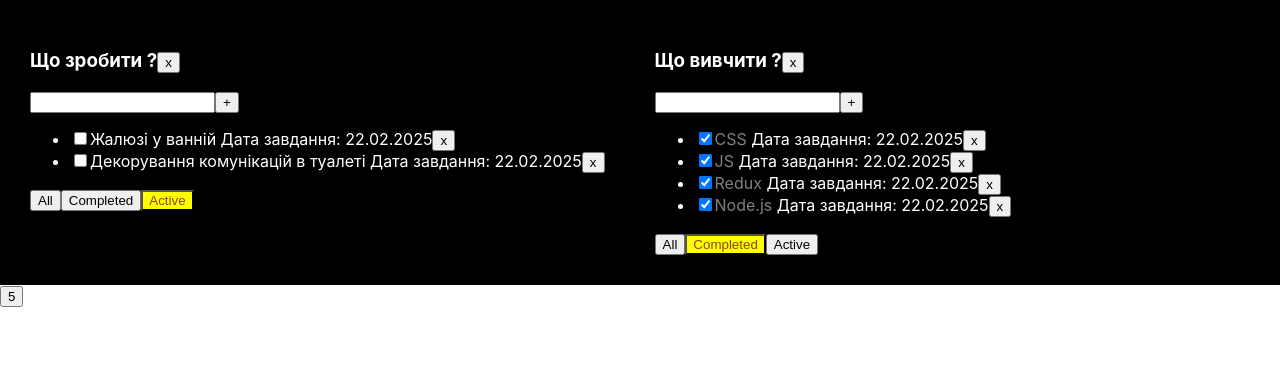
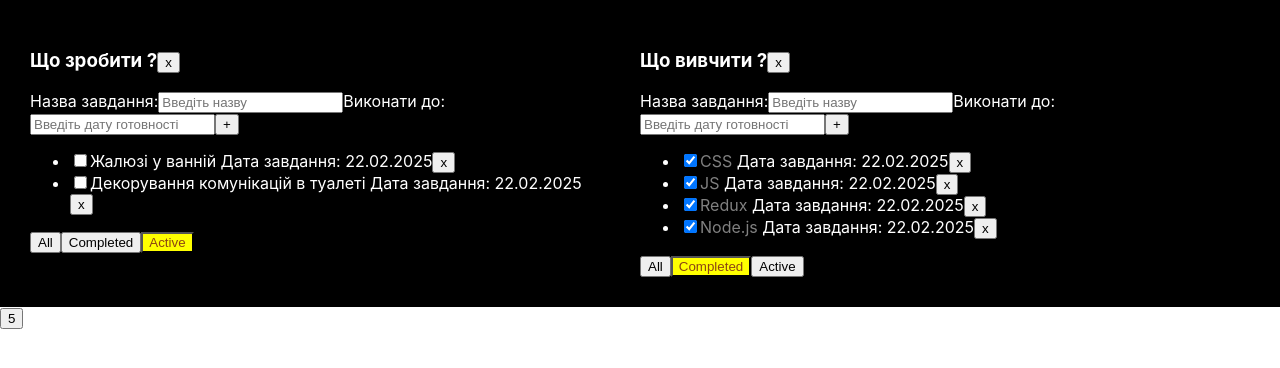
Before and after one commit to IvanSlivenko/todo-list-from-it-camasutra_v_2, a React (Create React App) app in the folder it-incubator-todolist-ts-video/: page / in a window 1280 px wide. Shown: the top 368 px of the page. Built offline with nearby package versions, Linux system fonts and the light colour scheme.

Commit message:
02-03-2025-20-41

```diff
--- a/it-incubator-todolist-ts-video/src/App.tsx
+++ b/it-incubator-todolist-ts-video/src/App.tsx
@@ -58,15 +58,15 @@ function App() {
         let tasks = tasksObj[todolistId];
         let filteredTasks = tasks.filter(t => t.id !== id)
         tasksObj[todolistId]=filteredTasks;
-        setTasks(tasksObj)
+        setTasks({...tasksObj})
     }
 
-    function addTask(currentTitle: string, todolistId: string) {
+    function addTask(currentTitle: string, todolistId: string, period: string) {
         let newTask = {
             id: v1(),
             title: currentTitle,
             isDone: false,
-            period: "25.02.2025"
+            period: period
         };
         let tasks = tasksObj[todolistId];
         let newTasks = [newTask, ...tasks]
--- a/it-incubator-todolist-ts-video/src/TodoList.tsx
+++ b/it-incubator-todolist-ts-video/src/TodoList.tsx
@@ -17,7 +17,7 @@ type PropsType = {
     tasks: Array<TaskType>,
     removeTask: (id: string, todolistId: string) => void,
     changeFilter: (value: FilterValuesType, todolistId: string) => void,
-    addTask: (currentTitle: string, todolistId: string) => void
+    addTask: (currentTitle: string, todolistId: string, period: string) => void
     changeTaskStatus: (taskId: string, status: boolean, todolistId: string) => void
     filter: FilterValuesType
     removeTodolist: (todolistId: string ) => void
@@ -28,15 +28,19 @@ type PropsType = {
 export function TodoList(props: PropsType) {
 
     const [newTaskTitle, setNewTaskTitle] = useState("");
+    const [newTaskPeriod, setNewTaskPeriod] = useState("");
     const [error, setError] = useState<string | null>(null);
 
     const onNewTitleChange = (e: ChangeEvent<HTMLInputElement>) => {
         setNewTaskTitle(e.currentTarget.value)
     }
+    const onNewPeriodChange = (e: ChangeEvent<HTMLInputElement>) => {
+        setNewTaskPeriod(e.currentTarget.value)
+    }
 
     const onKeyPresHandler = (e: KeyboardEvent<HTMLInputElement>) => {
         setError(null);
-        if (newTaskTitle.trim() === "") {
+        if (newTaskTitle.trim() === "" && newTaskPeriod.trim() === "") {
             setError("Field is requared")
             return;
         }
@@ -46,16 +50,18 @@ export function TodoList(props: PropsType) {
             return;
         }
 
+
         if (e.key === "Enter") {
-            props.addTask(newTaskTitle, props.id);
+            props.addTask(newTaskTitle, props.id, newTaskPeriod);
             setNewTaskTitle("");
+            setNewTaskPeriod("");
 
         }
     }
 
 
     const addTask = () => {
-        if (newTaskTitle.trim() === "") {
+        if (newTaskTitle.trim() === "" ||  newTaskPeriod.trim() === "") {
             setError("Field is requared")
             return;
         }
@@ -63,9 +69,11 @@ export function TodoList(props: PropsType) {
         if (newTaskTitle === "херня") {
             return;
         }
-        props.addTask(newTaskTitle, props.id);
+
+        props.addTask(newTaskTitle, props.id, newTaskPeriod);
         setNewTaskTitle("");
         setError("");
+        setNewTaskPeriod("");
     }
 
 
@@ -91,9 +99,23 @@ export function TodoList(props: PropsType) {
                 <button onClick={()=>removeTodolist(props.title)} >x</button> </h3>
             <div>
 
+                <label htmlFor="taskTitle">Назва завдання:</label>
                 <input
+                    id="taskTitle"
+                    type="text"
+                    placeholder="Введіть назву"
                     value={newTaskTitle}
                     onChange={onNewTitleChange}
+                    onKeyDown={onKeyPresHandler}
+                    className={error ? "error" : ""}
+                />
+                <label htmlFor="taskPeriod">Виконати до:</label>
+                <input
+                    id="taskPeriod"
+                    type="text"
+                    placeholder="Введіть дату готовності"
+                    value={newTaskPeriod}
+                    onChange={onNewPeriodChange}
                     onKeyDown={onKeyPresHandler}
                     className={error ? "error" : ""}
                 />
@@ -105,9 +127,9 @@ export function TodoList(props: PropsType) {
                 {
                     props.tasks.map(t => {
 
-                            const onRemoveHandler = () => {
-                                props.removeTask(t.id, props.id);
-                            }
+                        const onRemoveHandler = () => {
+                            props.removeTask(t.id, props.id);
+                        }
 
                             const onChangeHandler = (e: ChangeEvent<HTMLInputElement>) => {
                                 // console.log(`буде змінено статус для задання ${t.title} на ${!e.currentTarget.checked}`);
```
Also changed, not shown: it-incubator-todolist-ts-video/descriptions.txt.
